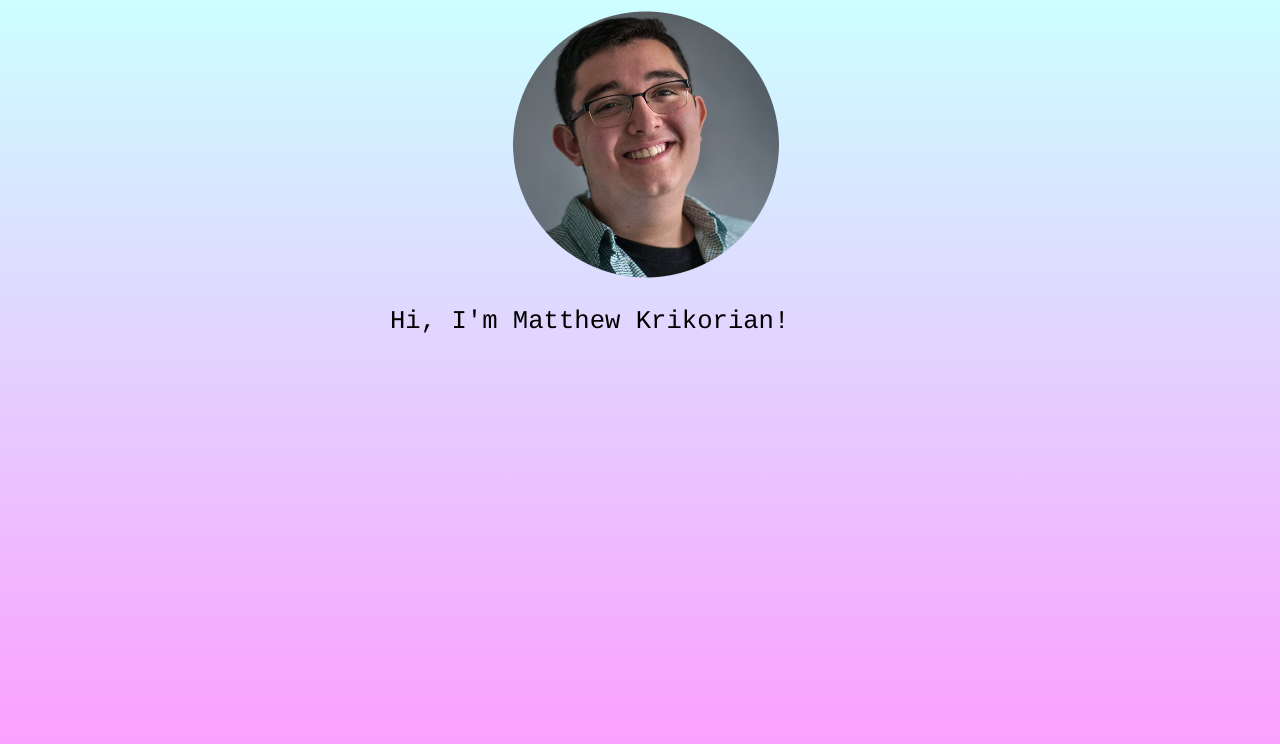
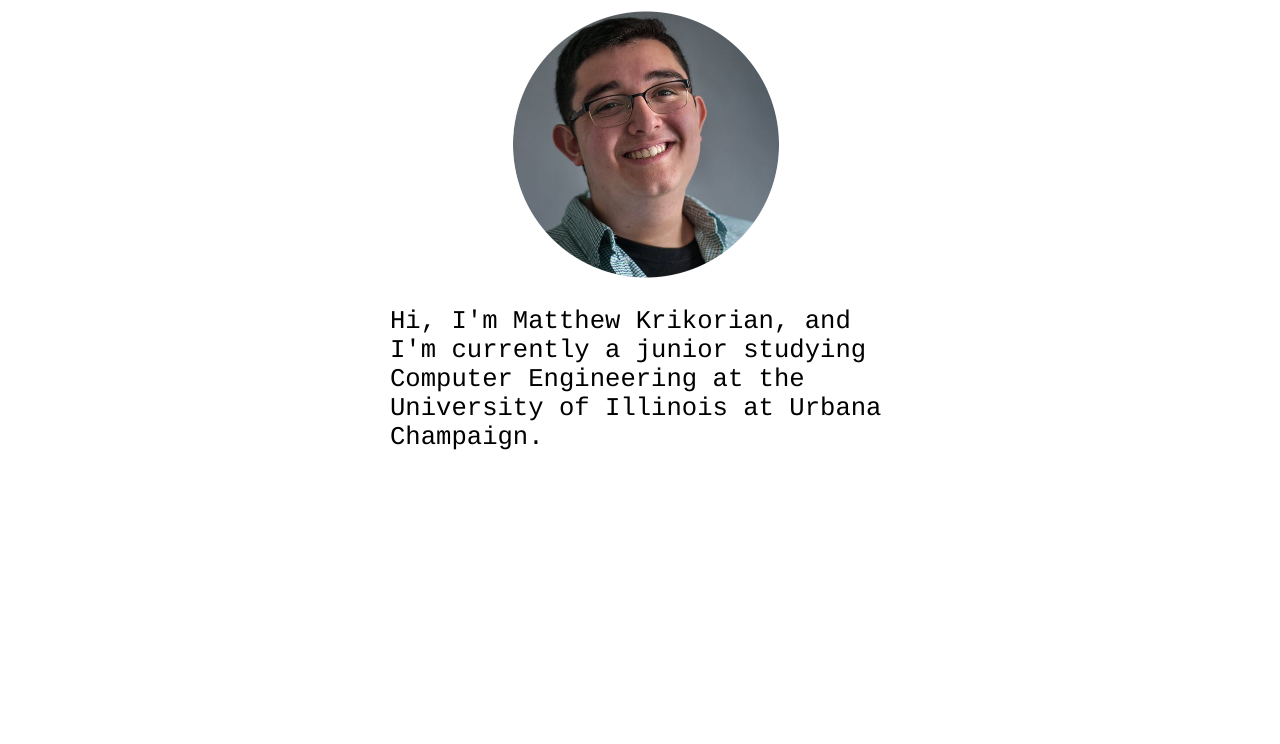
Before and after one commit to slee500/matthewkrikorian.github.io, a plain HTML site: page index.html in a window 1280 px wide. Drawn offline with Linux system fonts and the light colour scheme.

```diff
--- a/index.html
+++ b/index.html
@@ -10,7 +10,7 @@ p  {
 }
 
 body {
-    background: linear-gradient(to bottom, #ccffff 0%, #ff99ff 100%) fixed;
+    background: linear-gradient(to bottom, white, white) fixed;
 }
 
 .content {
@@ -31,7 +31,9 @@ img {
   <body>
 
     <img src="MyPhoto.png" alt="Me">
-    <p>Hi, I'm Matthew Krikorian!</p>
+    <p>Hi, I'm Matthew Krikorian, and I'm currently a junior studying
+      Computer Engineering at the University of Illinois at Urbana Champaign.
+    </p>
 </div>
   </body>
 </html>
```
